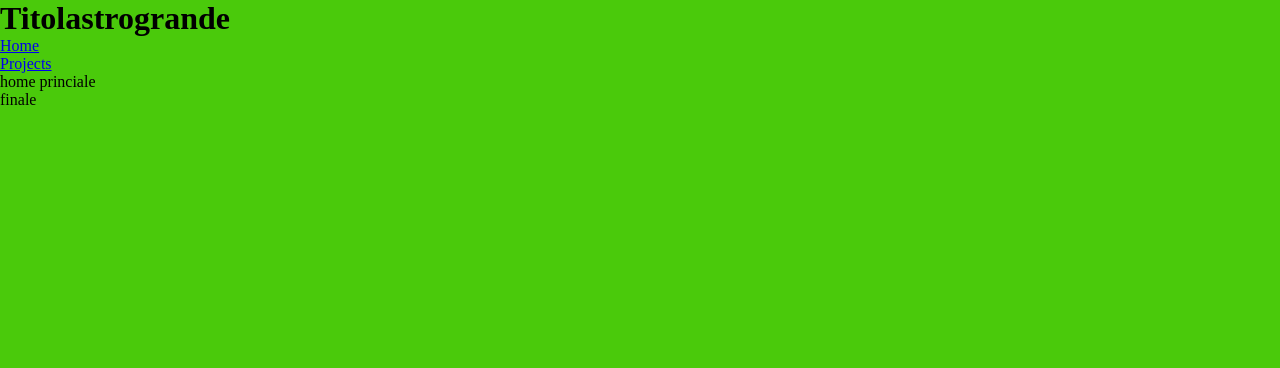
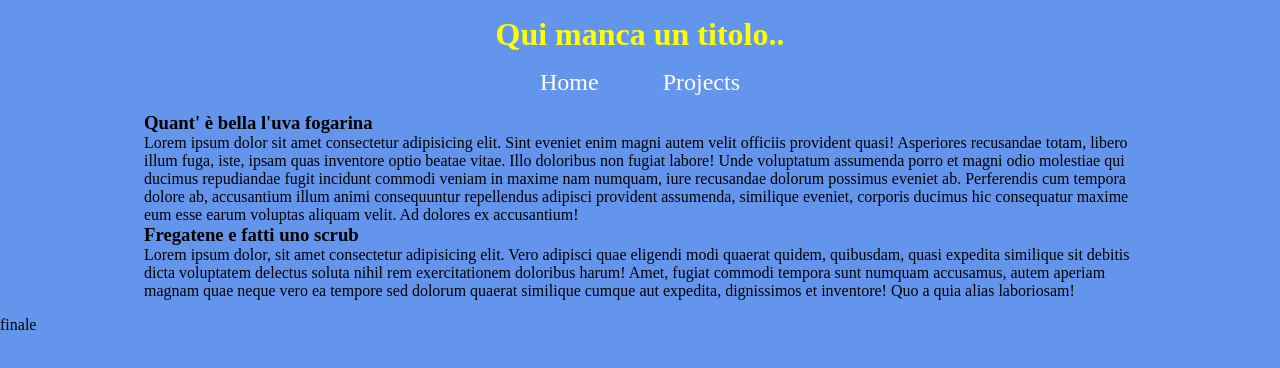
Before and after one commit to Al-Giovinetti/vite-boolfolio, a Vue app: page / in a window 1280 px wide. Shown: the top 368 px of the page. Built offline with nearby package versions, Linux system fonts and the light colour scheme.

Commit message:
Style header e home page

```diff
--- a/src/components/AppHeader.vue
+++ b/src/components/AppHeader.vue
@@ -14,7 +14,8 @@
                 routeName:'projects',
                 name:'Projects'
             },
-        ]
+        ],
+
 
             }
         }
@@ -24,20 +25,36 @@
 
 <template>
 <header>
-    <h1>Titolastrogrande</h1>
+    <h1>Qui manca un titolo..</h1>
     <nav>
-        <ul>
+        <ul class="d-flex">
             <li v-for="element in navElements">
                 <router-link :to=" { name: element.routeName}">
                     {{ element.name }}
                 </router-link>
             </li>
         </ul>
-
     </nav>
 </header>
 </template>
 
 <style lang="scss" scoped >
+h1{
+    text-align: center;
+    color: yellow;
+    padding: 1rem;
+}
 
+ul{
+    justify-content: center;
+    li{
+        list-style-type: none;
+        font-size: 1.5rem;
+        padding: 0 2rem;
+        a{
+            text-decoration: none;
+            color: white;
+        }
+    }
+}
 </style>
--- a/src/pages/Home.vue
+++ b/src/pages/Home.vue
@@ -5,12 +5,35 @@ export default{
 </script>
 
 <template>
-    <main>
-        home princiale
+    <main class="container">
+        <section>
+            <h3>Quant' è bella l'uva fogarina</h3>
+            <p>Lorem ipsum dolor sit amet consectetur adipisicing elit. Sint eveniet enim magni autem velit officiis provident quasi! Asperiores recusandae totam, libero illum fuga, iste, ipsam quas inventore optio beatae vitae.
+            Illo doloribus non fugiat labore! Unde voluptatum assumenda porro et magni odio molestiae qui ducimus repudiandae fugit incidunt commodi veniam in maxime nam numquam, iure recusandae dolorum possimus eveniet ab.
+            Perferendis cum tempora dolore ab, accusantium illum animi consequuntur repellendus adipisci provident assumenda, similique eveniet, corporis ducimus hic consequatur maxime eum esse earum voluptas aliquam velit. Ad dolores ex accusantium!</p>
+        </section>
+        <section>
+            <h3>Fregatene e fatti uno scrub</h3>
+            <p>Lorem ipsum dolor, sit amet consectetur adipisicing elit. Vero adipisci quae eligendi modi quaerat quidem, quibusdam, quasi expedita similique sit debitis dicta voluptatem delectus soluta nihil rem exercitationem doloribus harum!
+            Amet, fugiat commodi tempora sunt numquam accusamus, autem aperiam magnam quae neque vero ea tempore sed dolorum quaerat similique cumque aut expedita, dignissimos et inventore! Quo a quia alias laboriosam!</p>
+        </section>
+
+
+
+
     </main>
 
 </template>
 
 <stryle lang="scss" scoped>
+    section{
+        padding: 1rem;
+        margin-bottom: 2rem;
+        border: 5px solid black;
+        border-radius: 10px;
+            h3{
+                text-align: center;
+            }
+    }
 
 </stryle>
--- a/src/pages/Projects.vue
+++ b/src/pages/Projects.vue
@@ -35,8 +35,8 @@ export default{
 </script>
 
 <template>
-    <main>
-        <div class="container">
+    <main class="container">
+        <div>
             contenutoooooooooooooooooooooooooooooooo
         </div>
     </main>
--- a/src/style/general.scss
+++ b/src/style/general.scss
@@ -4,6 +4,16 @@
     box-sizing: border-box;
 }
 
+.d-flex{
+    display: flex;
+}
+
 body{
-    background-color: rgb(74, 202, 11);
+    background-color: cornflowerblue
 }
+
+main.container{
+    width: 80%;
+    margin: auto;
+    padding: 1rem;
+}
```
